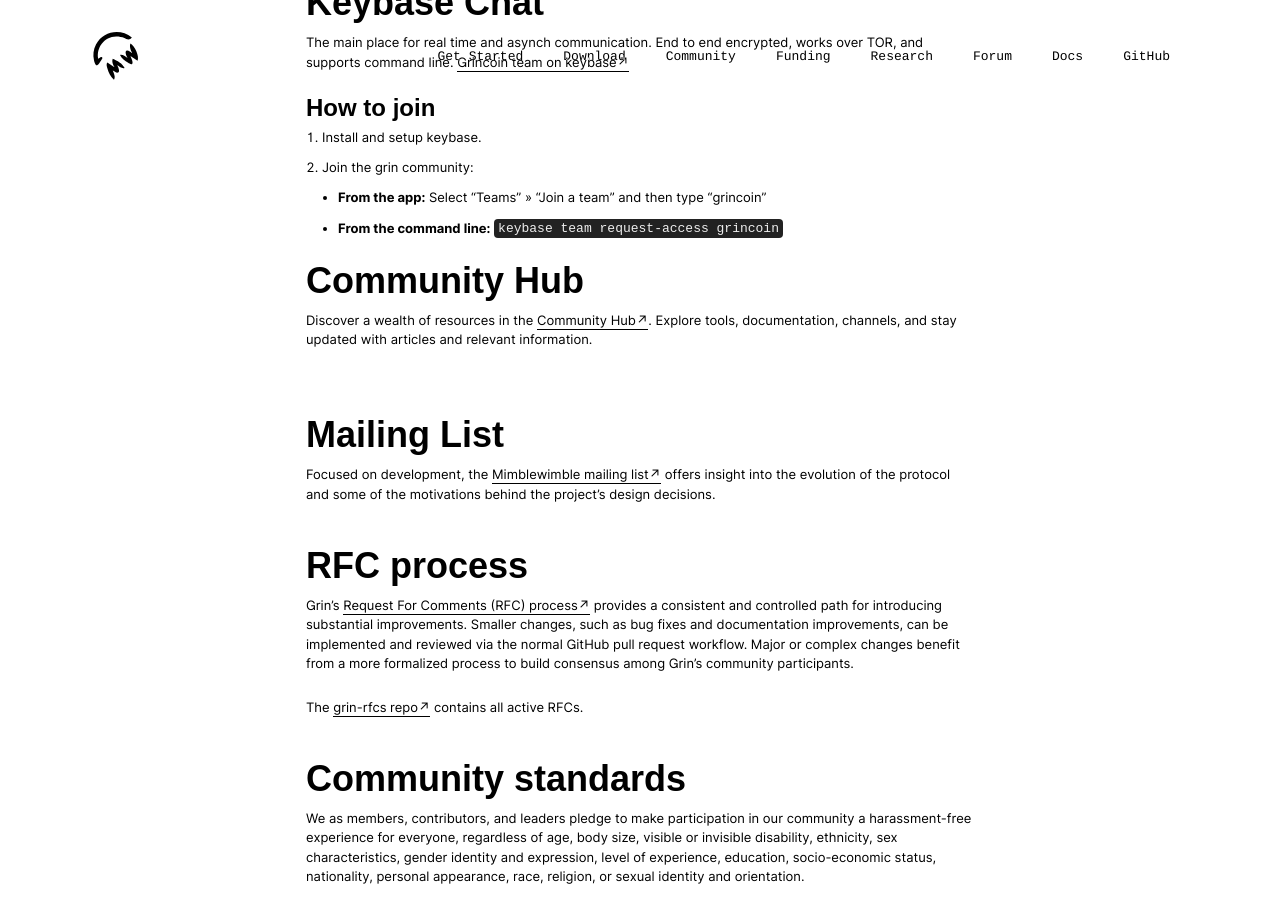
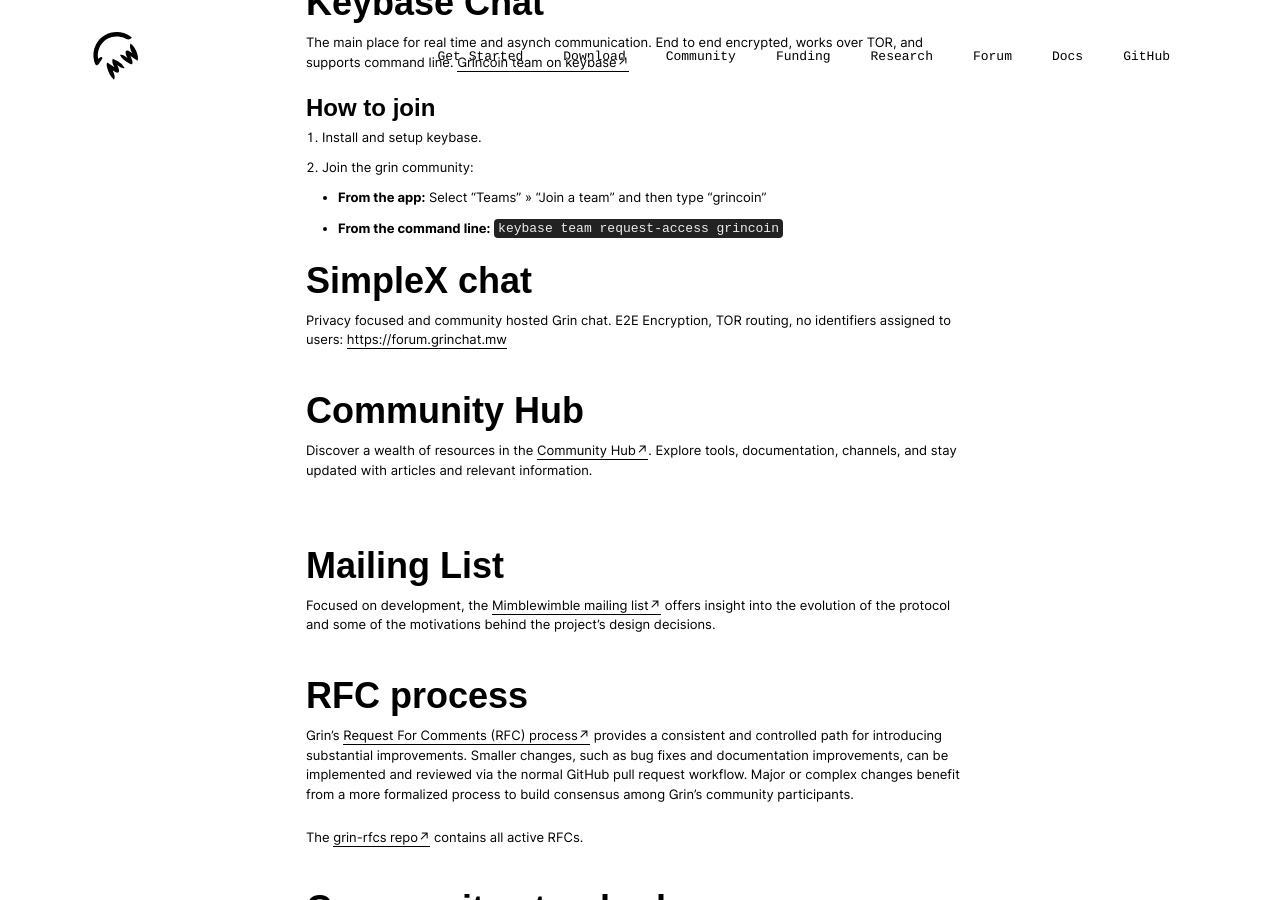
Before and after one commit to mimblewimble/site, a Jekyll site: the page built from community.md, in a window 1280 px wide and 900 px high, scrolled down 425 px. Built offline with Jekyll 4.4.1, drawn with Linux system fonts in a browser that asks for light colours; nearby versions of some CDN libraries; our own code applies the rules of GitHub Pages for plain Markdown files.

Commit message:
updated community page (#276)
Co-authored-by: transatoshi <transatoshi@x225.grinminer.net>

```diff
--- a/community.md
+++ b/community.md
@@ -18,6 +18,11 @@
 2. Join the grin community:
    * **From the app:** Select "Teams" >> "Join a team" and then type "grincoin"
    * **From the command line:** `keybase team request-access grincoin`
+<br>
+
+## SimpleX chat
+
+Privacy focused and community hosted Grin chat. E2E Encryption, TOR routing, no identifiers assigned to users: [https://forum.grinchat.mw](https://forum.grin.mw)
 <br>
 
 ## Community Hub
```
